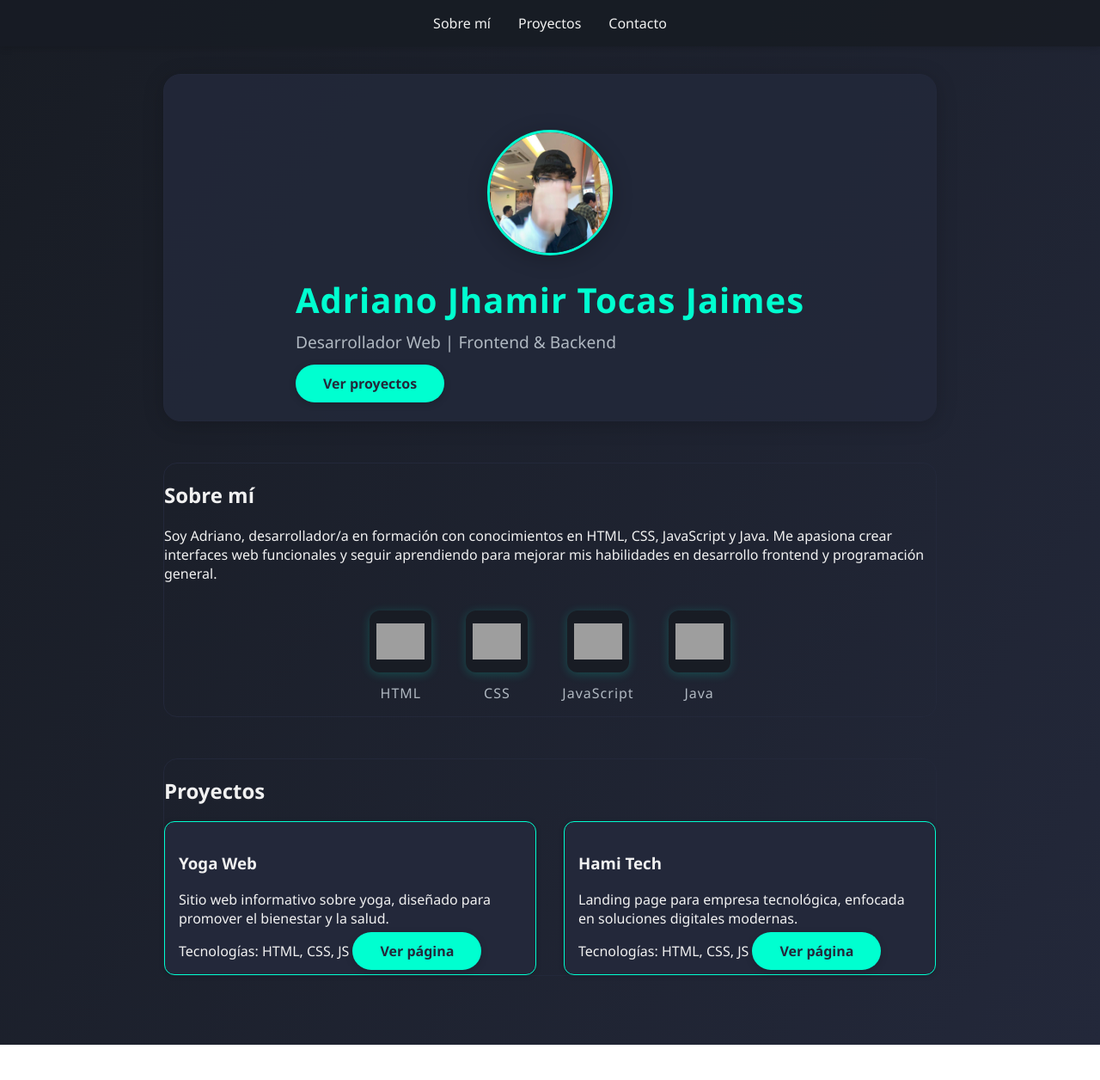
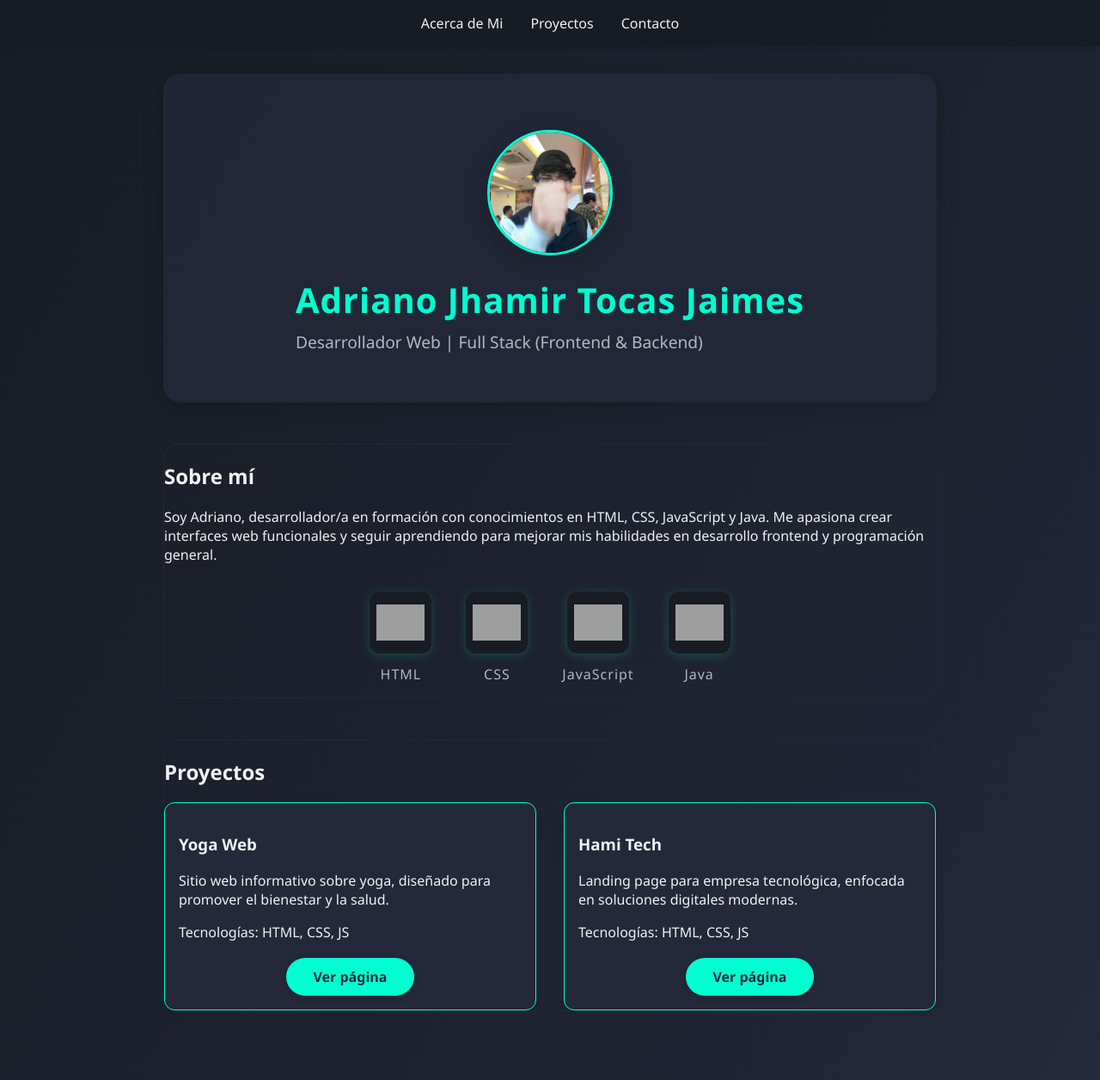
Before and after one commit to Adrianolm28/PortafolioWeb, a plain HTML site: page index.html in a window 1280 px wide. Shown: the whole page at 86% size. Before the commit the page ends 1215 px from the top, so only its background shows below. Drawn offline with Linux system fonts and the light colour scheme; grey boxes are pictures that could not be loaded.

Commit message:
Add files via upload

```diff
--- a/index.html
+++ b/index.html
@@ -10,7 +10,7 @@
     <header class="header">
         <nav>
             <ul>
-                <li><a href="#about">Sobre mí</a></li>
+                <li><a href="#about">Acerca de Mi</a></li>
                 <li><a href="#projects">Proyectos</a></li>
                 <li><a href="#contact">Contacto</a></li>
             </ul>
@@ -23,8 +23,7 @@
             </div>
             <div class="hero-text">
                 <h1>Adriano Jhamir Tocas Jaimes</h1>
-                <p>Desarrollador Web | Frontend & Backend</p>
-                <a href="#projects" class="btn">Ver proyectos</a>
+                <p>Desarrollador Web | Full Stack (Frontend & Backend)</p>
             </div>
         </section>
         <section id="about" class="about">
@@ -52,18 +51,21 @@
         <section id="projects" class="projects">
             <h2>Proyectos</h2>
             <div class="project-list">
-
                 <div class="project-card">
                     <h3>Yoga Web</h3>
                     <p>Sitio web informativo sobre yoga, diseñado para promover el bienestar y la salud.</p>
                     <span>Tecnologías: HTML, CSS, JS</span>
-                    <a href="yoga web/index.html" target="_blank" class="btn">Ver página</a>
+                    <div class="project-links" style="display: flex; justify-content: center; margin-top: 1.2rem;">
+                        <a href="yoga web/index.html" target="_blank" class="btn">Ver página</a>
+                    </div>
                 </div>
                 <div class="project-card">
                     <h3>Hami Tech</h3>
                     <p>Landing page para empresa tecnológica, enfocada en soluciones digitales modernas.</p>
                     <span>Tecnologías: HTML, CSS, JS</span>
-                    <a href="hami tech/index.html" target="_blank" class="btn">Ver página</a>
+                    <div class="project-links" style="display: flex; justify-content: center; margin-top: 1.2rem;">
+                        <a href="hami tech/index.html" target="_blank" class="btn">Ver página</a>
+                    </div>
                 </div>
             </div>
         </section>
--- a/styles.css
+++ b/styles.css
@@ -157,6 +157,12 @@ section {
     box-shadow: 0 8px 24px rgba(0,255,208,0.12);
 }
 
+.project-links {
+    display: flex;
+    justify-content: center;
+    margin-top: 1.2rem;
+}
+
 .contact form {
     display: flex;
     flex-direction: column;
```
